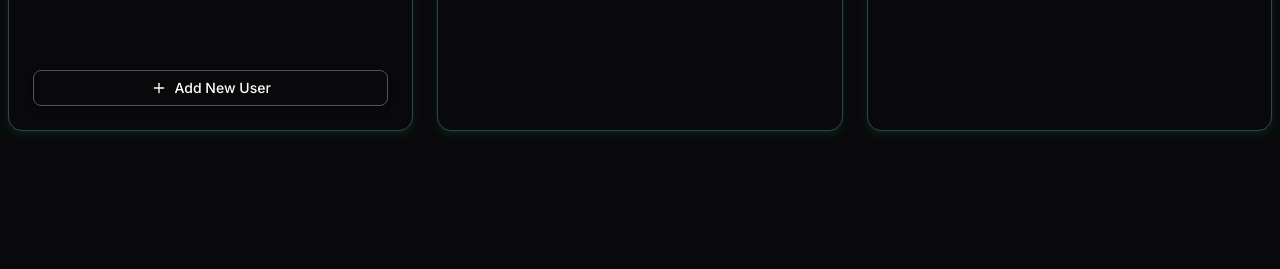
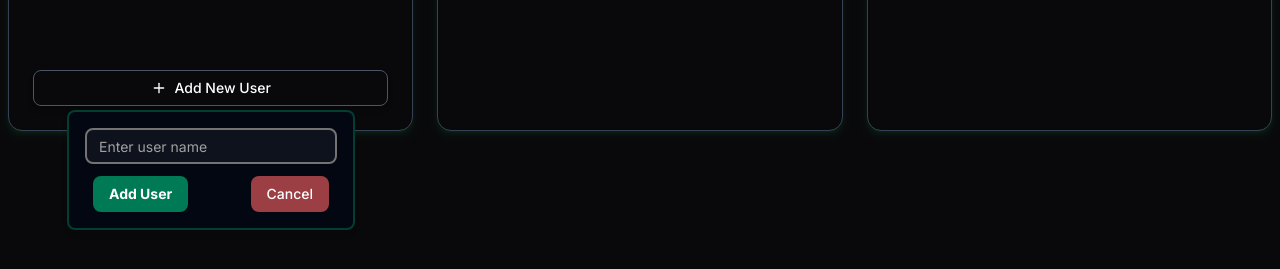
Before and after one commit to ankitsinghrajp/leaderboard, a Next.js app: page / in a window 1280 px wide. Both pictures are taken after a click on the button "Add New User". Shown: the part 525-794 px from the top of the page. Built offline with nearby package versions, Linux system fonts and the light colour scheme; no server answers.

Commit message:
Adding user functionality created till here

```diff
--- a/app/api/users/route.js
+++ b/app/api/users/route.js
@@ -8,3 +8,15 @@ export async function GET(){
     const data = await User.find().sort({points:-1});
     return NextResponse.json(data);
 }
+
+export async function POST(req){
+    await connectDb();
+    const {name} = await req.json();
+
+    if(!name){
+        return Response.json({message:"Name is required"},{status:400});
+    }
+
+    const user = await User.create({name, totalPoints:0});
+    return Response.json(user,{status:201});
+}
--- /dev/null
+++ b/components/add-user-button.jsx
@@ -0,0 +1,70 @@
+import React, { useState } from "react";
+import {
+  Popover,
+  PopoverContent,
+  PopoverTrigger,
+} from "@/components/ui/popover"
+import { Button } from "./ui/button";
+import { Plus, Loader2 } from "lucide-react";
+import { Input } from "./ui/input";
+
+const AddUserButton = ({handleAddUser, setNewUserName}) => {
+    const [open, setOpen] = useState(false);
+    const [loading,setLoading] = useState(false);
+
+    const onAddUser = async ()=>{
+        setLoading(true);
+        await handleAddUser();
+        setLoading(false);
+        setOpen(false);
+    }
+
+  return (
+    <div className="w-full">
+
+
+      <Popover open={open} onOpenChange={setOpen}>
+        <PopoverTrigger asChild>
+            <Button
+        className={
+          "w-full shadow-md text-white border border-gray-600 bg-[#09090b] shadow-black/20 cursor-pointer hover:bg-black/20"
+        }
+      >
+        <Plus className="w-10 h-10" />
+        <h2 className="font-medium">Add New User</h2>
+      </Button>
+        </PopoverTrigger>
+        <PopoverContent className={'bg-gray-950 border-2 border-emerald-500/30'}>
+        <div className="flex flex-col gap-3">
+            <Input
+            className={'border-2 border-emerald-500/30 focus-visible:ring-0 focus-visible:ring-offset-0 focus:outline-none'}
+            placeholder={'Enter user name'}
+            onChange={(e)=>setNewUserName(e.target.value)}
+            />
+            <div className="flex justify-between px-2 items-center">
+                <Button
+                onClick={onAddUser}
+                className="bg-emerald-700 cursor-pointer hover:bg-emerald-800 text-sm font-bold text-white flex gap-2 items-center"
+                disabled={loading}
+              >
+                {loading ? (
+                  <>
+                    <Loader2 className="w-4 h-4 animate-spin" />
+                    Adding...
+                  </>
+                ) : (
+                  "Add User"
+                )}
+              </Button>
+                <Button onClick={()=>setOpen(false)} variant={'destructive'} className={'cursor-pointer'}>
+                    Cancel
+                </Button>
+            </div>
+            </div>
+        </PopoverContent>
+      </Popover>
+    </div>
+  );
+};
+
+export default AddUserButton;
--- a/components/select-user-card.jsx
+++ b/components/select-user-card.jsx
@@ -12,16 +12,16 @@ import {
 import { Plus, Star, User } from "lucide-react";
 import { Badge } from "./ui/badge";
 import { Button } from "./ui/button";
+import AddUserButton from "./add-user-button";
 
 const SelectUserCard = () => {
 
     const [users, setUsers] = useState([]);
     const [loading, setLoading] = useState(true);
+    const [newUserName, setNewUserName] = useState("");
 
 
     useEffect(()=>{
-
-
     const fetchUsers = async ()=>{
 
         try {
@@ -37,10 +37,32 @@ const SelectUserCard = () => {
         }
 
      };
+     fetchUsers();
+    },[]);
 
-     fetchUsers();
+    const handleAddUser = async ()=>{
+        if(!newUserName.trim()) return;
 
-    },[]);
+        try {
+
+            const res = await fetch("/api/users",{
+                method: 'POST',
+                headers: {"Content-Type":"application/json"},
+                body: JSON.stringify({name: newUserName}),
+            })
+
+            if(!res.ok){
+                throw new Error("Failed to add user");
+            }
+
+            const newUser = await res.json();
+            setUsers(prev=> [...prev,newUser]);
+            setNewUserName("");
+
+        } catch (error) {
+            console.error("Failed to add user:",error);
+        }
+    };
 
   return (
     <Card className={'h-[500px] border-1 bg-[#09090b] border-gray-700 shadow-md shadow-green-500/10'}>
@@ -57,9 +79,9 @@ const SelectUserCard = () => {
       </div>:
       <CardContent className={'h-[400px]  overflow-y-scroll custom-scrollbar'}>
         <ul className="py-5">
-            {users.map((user)=>{
+            {users.map((user,index)=>{
 
-            return <li className="flex my-4 justify-between items-center border border-emerald-500/40 shadow-md shadow-emerald-500/10 px-3 py-3 rounded-md">
+            return <li key={index} className="flex my-4 justify-between items-center border border-emerald-500/40 shadow-md shadow-emerald-500/10 px-3 py-3 rounded-md">
                 <div className="flex items-center gap-2">
                     <div className="bg-emerald-500/80 p-2 rounded-full">
                        <User/>
@@ -81,12 +103,8 @@ const SelectUserCard = () => {
 }
 
       <CardFooter>
-        <Button variant={''} className={'w-full shadow-md text-white border border-gray-600 bg-[#09090b] shadow-black/20 cursor-pointer hover:bg-black/20'}>
-            <Plus className="w-10 h-10"/>
-            <h2 className="font-medium">
-            Add New User
-            </h2>
-        </Button>
+        {/* Add user button is here */}
+       <AddUserButton handleAddUser={handleAddUser} setNewUserName={setNewUserName}/>
       </CardFooter>
     </Card>
   );
--- /dev/null
+++ b/components/ui/input.jsx
@@ -0,0 +1,24 @@
+import * as React from "react"
+
+import { cn } from "@/lib/utils"
+
+function Input({
+  className,
+  type,
+  ...props
+}) {
+  return (
+    (<input
+      type={type}
+      data-slot="input"
+      className={cn(
+        "file:text-foreground placeholder:text-muted-foreground selection:bg-primary selection:text-primary-foreground dark:bg-input/30 border-input flex h-9 w-full min-w-0 rounded-md border bg-transparent px-3 py-1 text-base shadow-xs transition-[color,box-shadow] outline-none file:inline-flex file:h-7 file:border-0 file:bg-transparent file:text-sm file:font-medium disabled:pointer-events-none disabled:cursor-not-allowed disabled:opacity-50 md:text-sm",
+        "focus-visible:border-ring focus-visible:ring-ring/50 focus-visible:ring-[3px]",
+        "aria-invalid:ring-destructive/20 dark:aria-invalid:ring-destructive/40 aria-invalid:border-destructive",
+        className
+      )}
+      {...props} />)
+  );
+}
+
+export { Input }
--- /dev/null
+++ b/components/ui/popover.jsx
@@ -0,0 +1,47 @@
+"use client"
+
+import * as React from "react"
+import * as PopoverPrimitive from "@radix-ui/react-popover"
+
+import { cn } from "@/lib/utils"
+
+function Popover({
+  ...props
+}) {
+  return <PopoverPrimitive.Root data-slot="popover" {...props} />;
+}
+
+function PopoverTrigger({
+  ...props
+}) {
+  return <PopoverPrimitive.Trigger data-slot="popover-trigger" {...props} />;
+}
+
+function PopoverContent({
+  className,
+  align = "center",
+  sideOffset = 4,
+  ...props
+}) {
+  return (
+    (<PopoverPrimitive.Portal>
+      <PopoverPrimitive.Content
+        data-slot="popover-content"
+        align={align}
+        sideOffset={sideOffset}
+        className={cn(
+          "bg-popover text-popover-foreground data-[state=open]:animate-in data-[state=closed]:animate-out data-[state=closed]:fade-out-0 data-[state=open]:fade-in-0 data-[state=closed]:zoom-out-95 data-[state=open]:zoom-in-95 data-[side=bottom]:slide-in-from-top-2 data-[side=left]:slide-in-from-right-2 data-[side=right]:slide-in-from-left-2 data-[side=top]:slide-in-from-bottom-2 z-50 w-72 origin-(--radix-popover-content-transform-origin) rounded-md border p-4 shadow-md outline-hidden",
+          className
+        )}
+        {...props} />
+    </PopoverPrimitive.Portal>)
+  );
+}
+
+function PopoverAnchor({
+  ...props
+}) {
+  return <PopoverPrimitive.Anchor data-slot="popover-anchor" {...props} />;
+}
+
+export { Popover, PopoverTrigger, PopoverContent, PopoverAnchor }
--- /dev/null
+++ b/components/ui/sonner.jsx
@@ -0,0 +1,26 @@
+"use client"
+
+import { useTheme } from "next-themes"
+import { Toaster as Sonner } from "sonner";
+
+const Toaster = ({
+  ...props
+}) => {
+  const { theme = "system" } = useTheme()
+
+  return (
+    (<Sonner
+      theme={theme}
+      className="toaster group"
+      style={
+        {
+          "--normal-bg": "var(--popover)",
+          "--normal-text": "var(--popover-foreground)",
+          "--normal-border": "var(--border)"
+        }
+      }
+      {...props} />)
+  );
+}
+
+export { Toaster }
--- a/models/User.js
+++ b/models/User.js
@@ -28,5 +28,5 @@ userSchema.pre('save', function(next){
     next();
 });
 
-const User = mongoose.model('User',userSchema);
+const User = mongoose.models.User || mongoose.model('User',userSchema);
 export default User;
--- a/package.json
+++ b/package.json
@@ -9,6 +9,7 @@
     "lint": "next lint"
   },
   "dependencies": {
+    "@radix-ui/react-popover": "^1.1.14",
     "@radix-ui/react-slot": "^1.2.3",
     "class-variance-authority": "^0.7.1",
     "clsx": "^2.1.1",
@@ -19,6 +20,7 @@
     "next-themes": "^0.4.6",
     "react": "19.1.0",
     "react-dom": "19.1.0",
+    "sonner": "^2.0.6",
     "tailwind-merge": "^3.3.1"
   },
   "devDependencies": {
```
Also changed, not shown: 1 other file (tests, documents, lock files or other folders).
